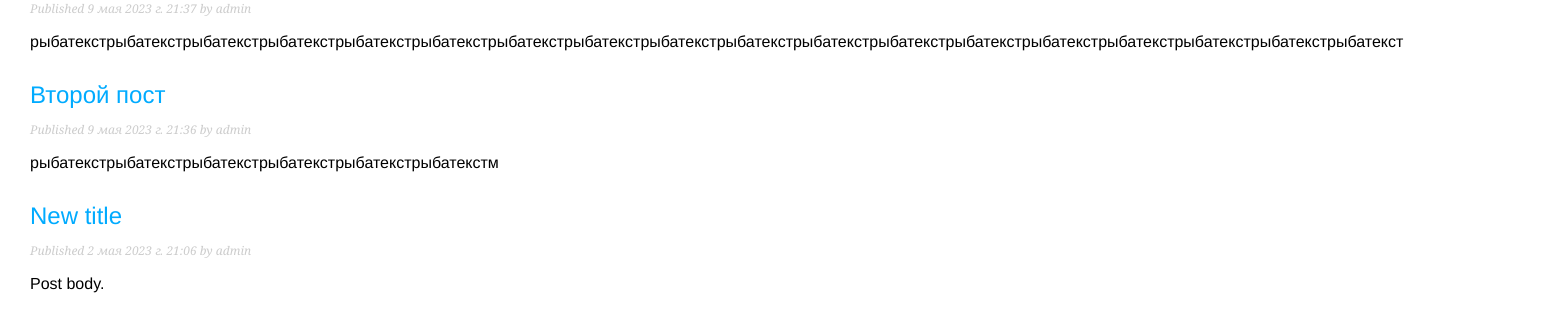
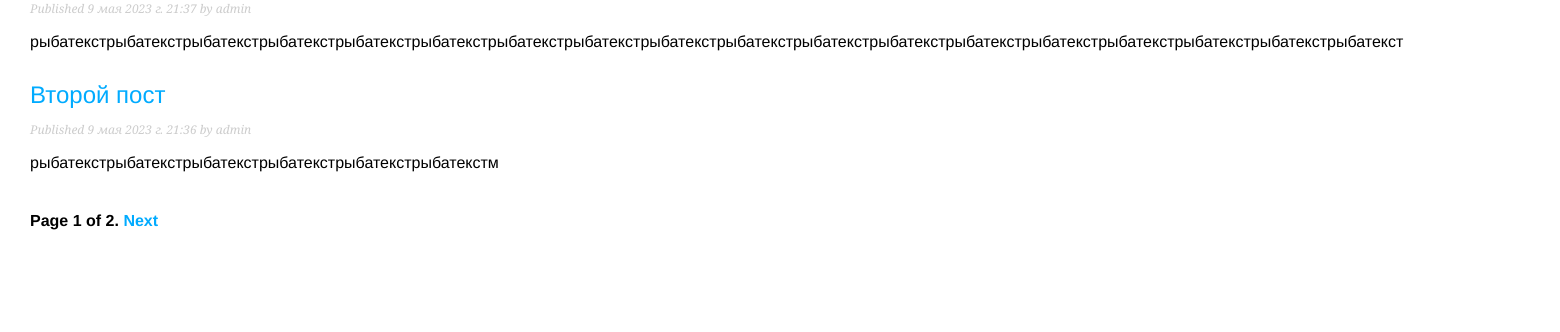
Before and after one commit to Xolog/django_blog, a Django app: page /blog/ in a window 1560 px wide. Shown: the part 260-592 px from the top of the page. Run offline with Django 4.2, Linux system fonts and the light colour scheme; data comes from the database, SQL or seed files in the repository; both versions use the stored data as it was after the commit.

Commit message:
Реализована постраничная разбивка

```diff
--- a/mysite/blog/templates/blog/post/list.html
+++ b/mysite/blog/templates/blog/post/list.html
@@ -15,4 +15,5 @@
         </p>
         {{ post.body|truncatewords:30|linebreaks }}
     {% endfor %}
+    {% include "pagination.html" with page=posts %}
 {% endblock %}
--- /dev/null
+++ b/mysite/blog/templates/pagination.html
@@ -0,0 +1,13 @@
+<div class="pagination">
+    <span class="step-links">
+        {% if page.has_previous %}
+            <a href="?page={{ page.previous_page_number }}">Previous</a>
+        {% endif %}
+    </span>
+    <span class="current">
+        Page {{ page.number }} of {{ page.paginator.num_pages }}.
+    </span>
+    {% if page.has_next %}
+        <a href="?page={{ page.next_page_number }}">Next</a>
+    {% endif %}
+</div>
--- a/mysite/blog/views.py
+++ b/mysite/blog/views.py
@@ -1,13 +1,24 @@
 from django.shortcuts import render, get_object_or_404
+from django.core.paginator import Paginator, EmptyPage, PageNotAnInteger
 
 from .models import Post
 
 
 def post_list(request):
-    posts = Post.published.all()
-    return render(request,
-                  'blog/post/list.html',
-                  {'posts': posts})
+    posts_list = Post.published.all()
+
+    # пагинация
+    paginator = Paginator(posts_list, 3)
+    page_number = request.GET.get('page', 1)
+
+    try:
+        posts = paginator.page(page_number)
+    except PageNotAnInteger:
+        posts = paginator.page(1)
+    except EmptyPage:
+        posts = paginator.page(paginator.num_pages)
+
+    return render(request, 'blog/post/list.html', {'posts': posts})
 
 
 def post_detail(request, year, month, day, post):
@@ -18,6 +29,4 @@
                              publish__day=day,
                              status=Post.Status.PUBLISHED)
 
-    return render(request,
-                  'blog/post/detail.html',
-                  {'post': post})
+    return render(request, 'blog/post/detail.html', {'post': post})
```
Also changed, not shown: mysite/db.sqlite3.
